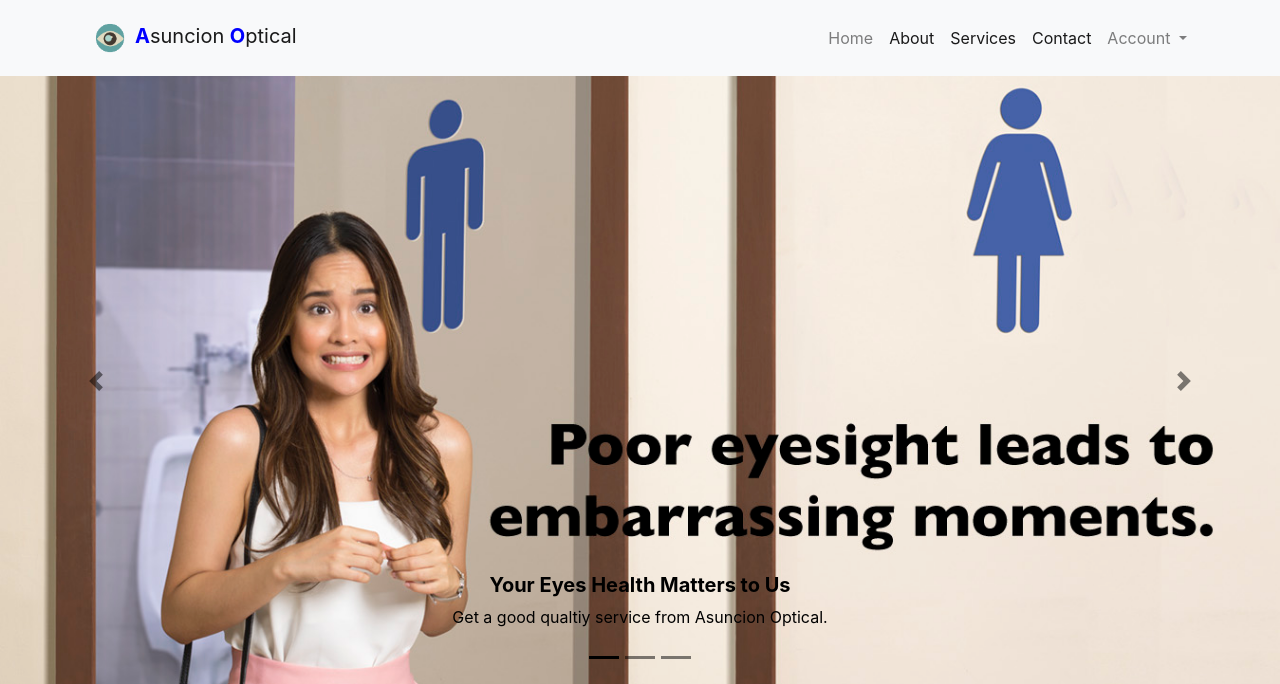
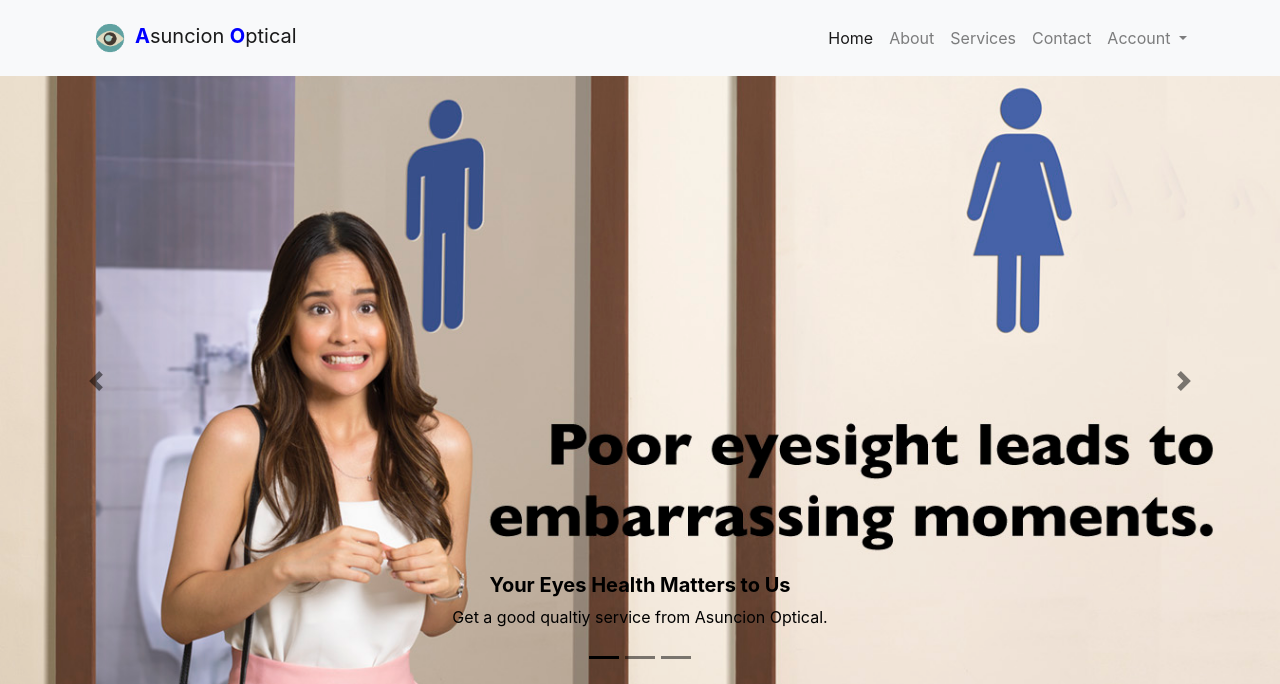
Before and after one commit to Tacs25/ass, a PHP site: page /clinic/ in a window 1280 px wide. Shown: the top 684 px of the page. Run offline with PHP 8.4, Linux system fonts and the light colour scheme; some libraries are stand-ins or nearby versions.

Commit message:
Update index.php

```diff
--- a/index.php
+++ b/index.php
@@ -30,23 +30,23 @@
           </button>
           <div class="collapse navbar-collapse" id="navbarNavDropdown">
             <ul class="navbar-nav ml-auto">
-              <li class="nav-item">
+              <li class="nav-item active">
                 <a class="nav-link" aria-current="page" href="#home">Home</a>
               </li>
-              <li class="nav-item active">
+              <li class="nav-item">
                 <a class="nav-link" href="#about">About</a>
               </li>
-              <li class="nav-item active">
+              <li class="nav-item">
                 <a class="nav-link" href="#services">Services</a>
               </li>
-              <li class="nav-item active">
+              <li class="nav-item">
                 <a class="nav-link" href="#contact">Contact</a>
               </li>
               <?php
               session_start();
               if(isset($_SESSION['id'])){
               ?>
-              <li class="nav-item active">
+              <li class="nav-item">
                 <a class="nav-link" href="main/patient/profile.php">Profile</a>
               </li>
               <?php
```
